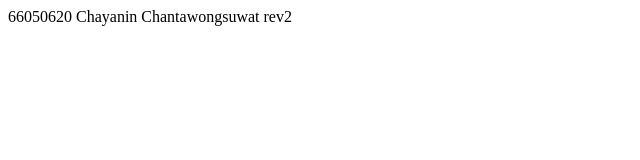
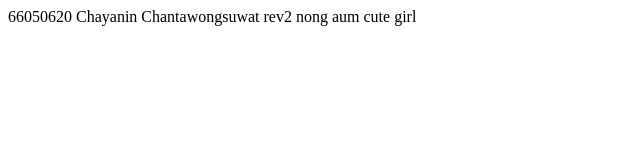
Before and after one commit to aumPraphawan/git101_PRAPHAWAN, a plain HTML site: page index.html in a window 1280 px wide. Shown: the whole page, without its empty margins (0-640 px from the left). Drawn offline with Linux system fonts and the light colour scheme.

Commit message:
Update index.html

```diff
--- a/index.html
+++ b/index.html
@@ -7,5 +7,6 @@
 </head>
 <body>
     66050620 Chayanin Chantawongsuwat rev2
+    nong aum cute girl
 </body>
 </html>
```
